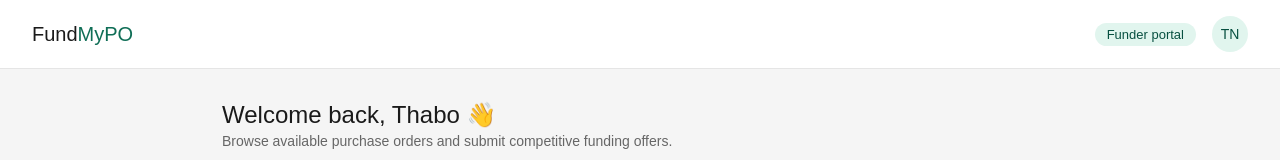
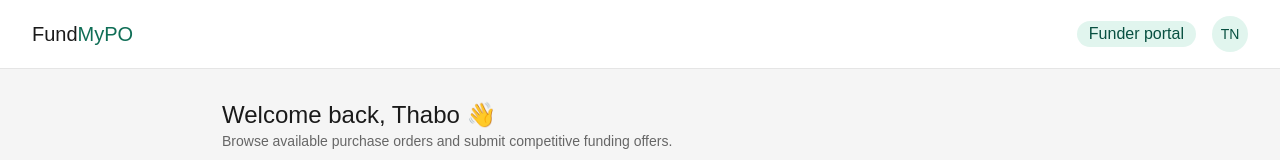
Before and after one commit to Thwalavs/FundmyPO, a Next.js app: page /funder in a window 1280 px wide. Shown: the top 160 px of the page. Built offline with nearby package versions, Linux system fonts and the light colour scheme.

Commit message:
Fix duplicate color property in funder page

```diff
--- a/app/funder/page.tsx
+++ b/app/funder/page.tsx
@@ -72,7 +72,7 @@ export default function FunderDashboard() {
           Fund<span style={{color:'#0F6E56'}}>MyPO</span>
         </a>
         <div style={{display:'flex',alignItems:'center',gap:'1rem'}}>
-          <span style={{fontSize:'13px',color:'#888',background:'#E1F5EE',padding:'4px 12px',borderRadius:'99px',color:'#085041',fontWeight:'500'}}>Funder portal</span>
+<span style={{background:'#E1F5EE',padding:'4px 12px',borderRadius:'99px',color:'#085041',fontWeight:'500'}}>Funder portal</span>
           <div style={{width:'36px',height:'36px',borderRadius:'50%',background:'#E1F5EE',display:'flex',alignItems:'center',justifyContent:'center',fontSize:'14px',fontWeight:'500',color:'#085041'}}>
             TN
           </div>
```
